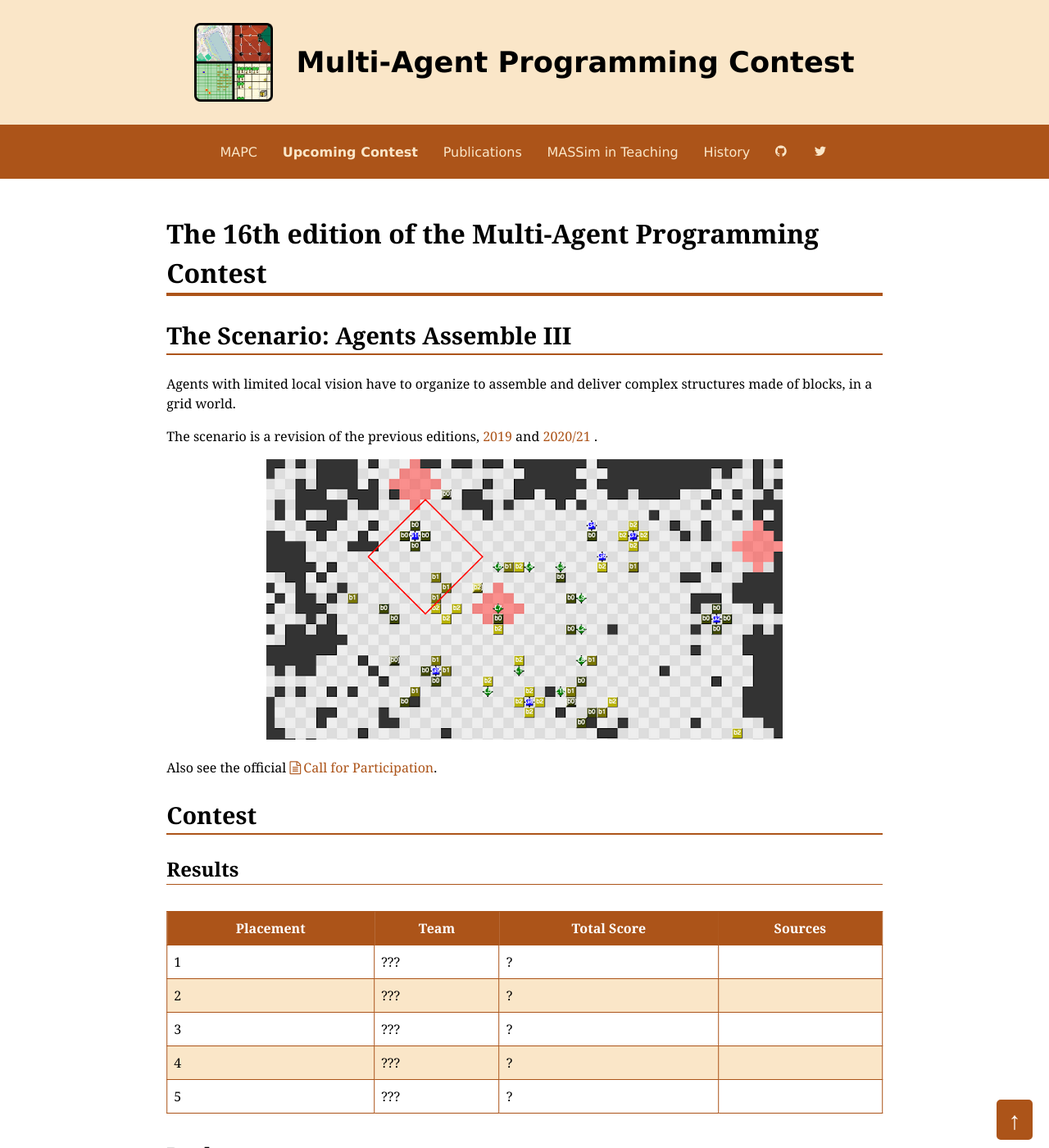
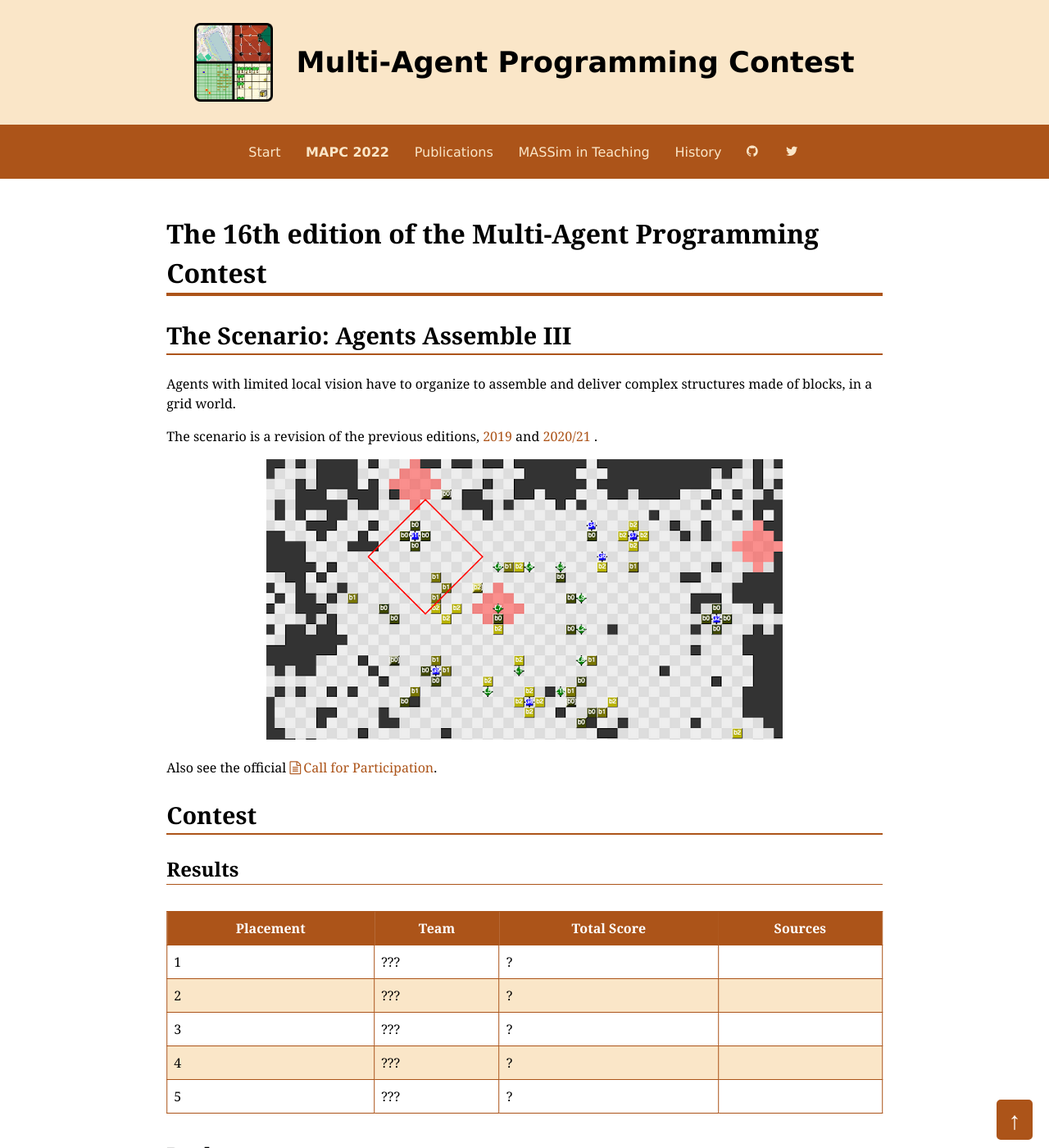
Before and after one commit to agentcontest/agentcontest.github.io, a Jekyll site: the page built from 2022/index.md, in a window 1280 px wide and 1400 px high. Shown: the whole window at 82% size. Built offline with Jekyll 4.4.1, drawn with Linux system fonts in a browser that asks for light colours; some of the changed text lies outside the part shown.

```diff
--- a/_layouts/default.html
+++ b/_layouts/default.html
@@ -20,8 +20,8 @@
       </a>
       <nav>
         <ul>
-          <li><a href="/" title="The Multi-Agent Programming Contest">MAPC</a></li>
-          <li><strong><a href="/2022/" title="16th edition">Upcoming Contest</a></strong></li>
+          <li><a href="/" title="The Multi-Agent Programming Contest">Start</a></li>
+          <li><strong><a href="/2022/" title="16th edition">MAPC 2022</a></strong></li>
           <li><a href="/publications/">Publications</a></li>
           <li><a href="/massim-in-teaching/">MASSim in Teaching</a></li>
           <li><a href="/#history">History</a></li>
```
Also changed, not shown: 2022/index.md (+1 -1 lines).
